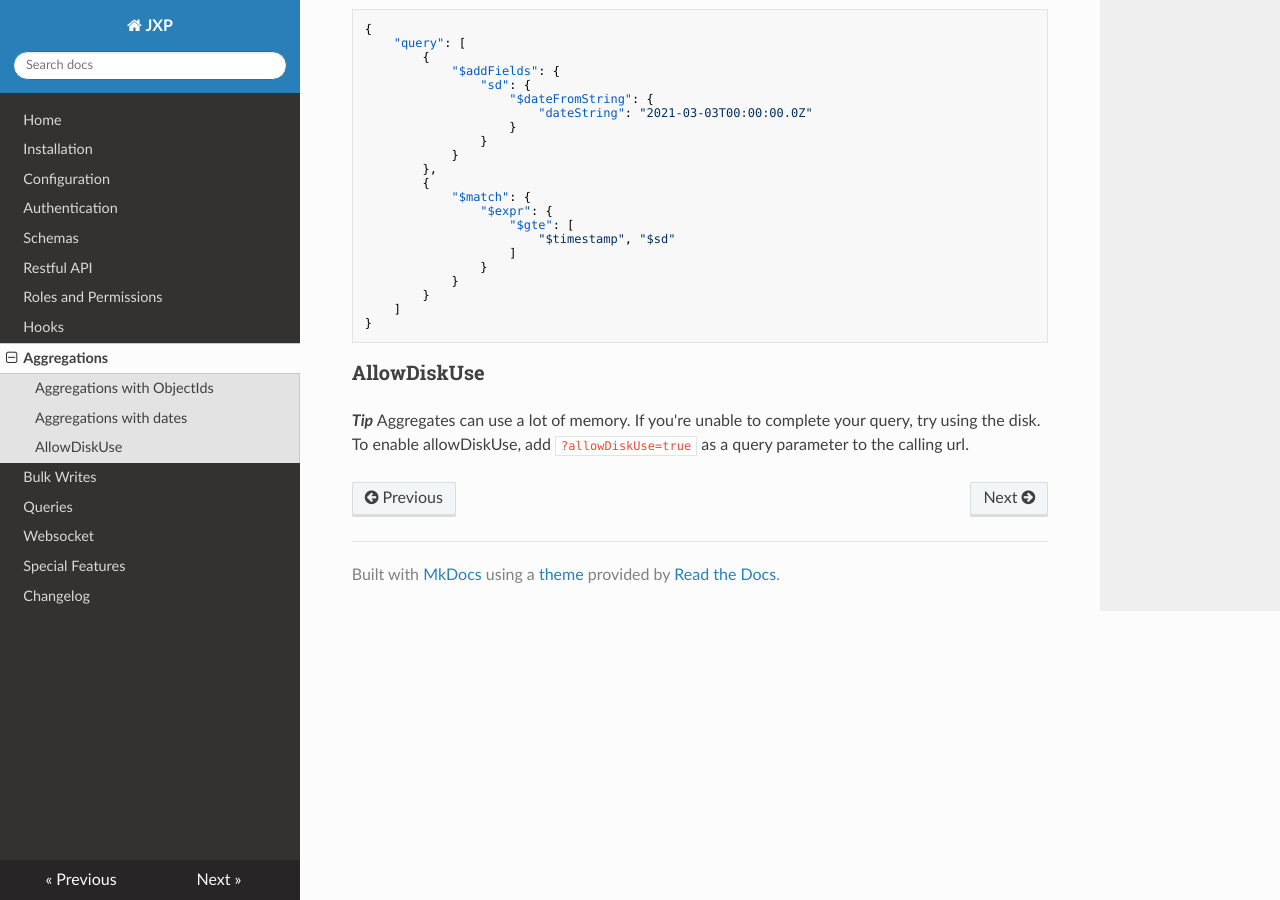
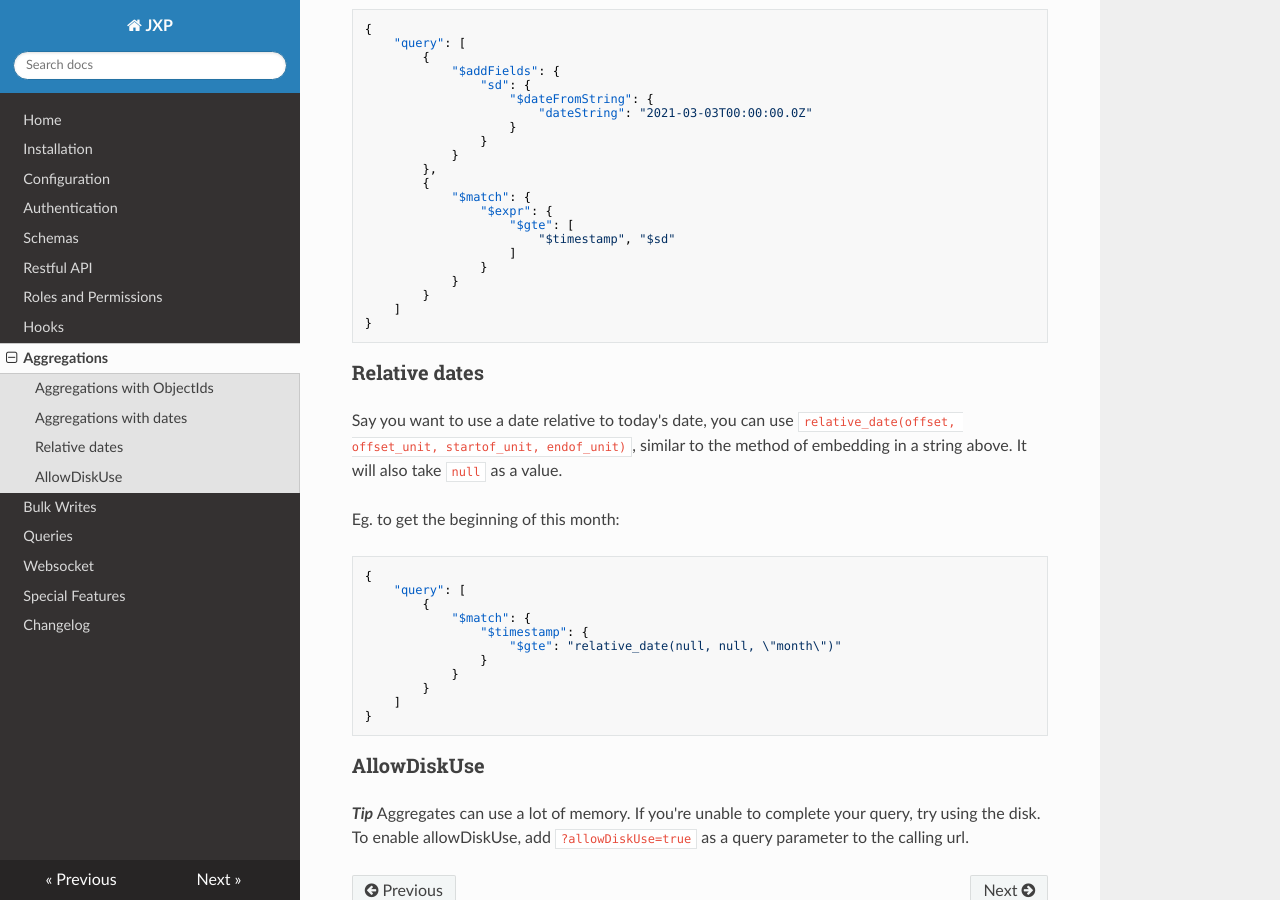
Before and after one commit to WorkSpaceMan/jxp, an MkDocs documentation site: the page built from docs/aggregations.md, in a window 1280 px wide and 900 px high, scrolled down 1798 px. Built offline with MkDocs 1.6.1, drawn with Linux system fonts in a browser that asks for light colours; nearby versions of some CDN libraries.

Commit message:
- Fix some relative_date bugs - Document relative_date - Test relative_date

````diff
--- a/docs/aggregations.md
+++ b/docs/aggregations.md
@@ -110,6 +110,25 @@ Using a pipeline to add a date field:
 }
 ```
 
+### Relative dates
+
+Say you want to use a date relative to today's date, you can use `relative_date(offset, offset_unit, startof_unit, endof_unit)`, similar to the method of embedding in a string above. It will also take `null` as a value.
+
+Eg. to get the beginning of this month:
+```JSON
+{
+    "query": [
+        {
+            "$match": {
+                "$timestamp": {
+                    "$gte": "relative_date(null, null, \"month\")"
+                }
+            }
+        }
+    ]
+}
+```
+
 ### AllowDiskUse
 
 ***Tip*** Aggregates can use a lot of memory. If you're unable to complete your query, try using the disk. To enable allowDiskUse, add `?allowDiskUse=true` as a query parameter to the calling url.
--- a/package.json
+++ b/package.json
@@ -1,7 +1,7 @@
 {
   "name": "jxp",
   "description:": "An opinionated RESTful API library based on Mongoose and Restify. Make an API by just writing Mongoose models.",
-  "version": "2.7.7",
+  "version": "2.7.8",
   "private": false,
   "main": "libs/jxp.js",
   "scripts": {
````
Also changed, not shown: 2 other files.
